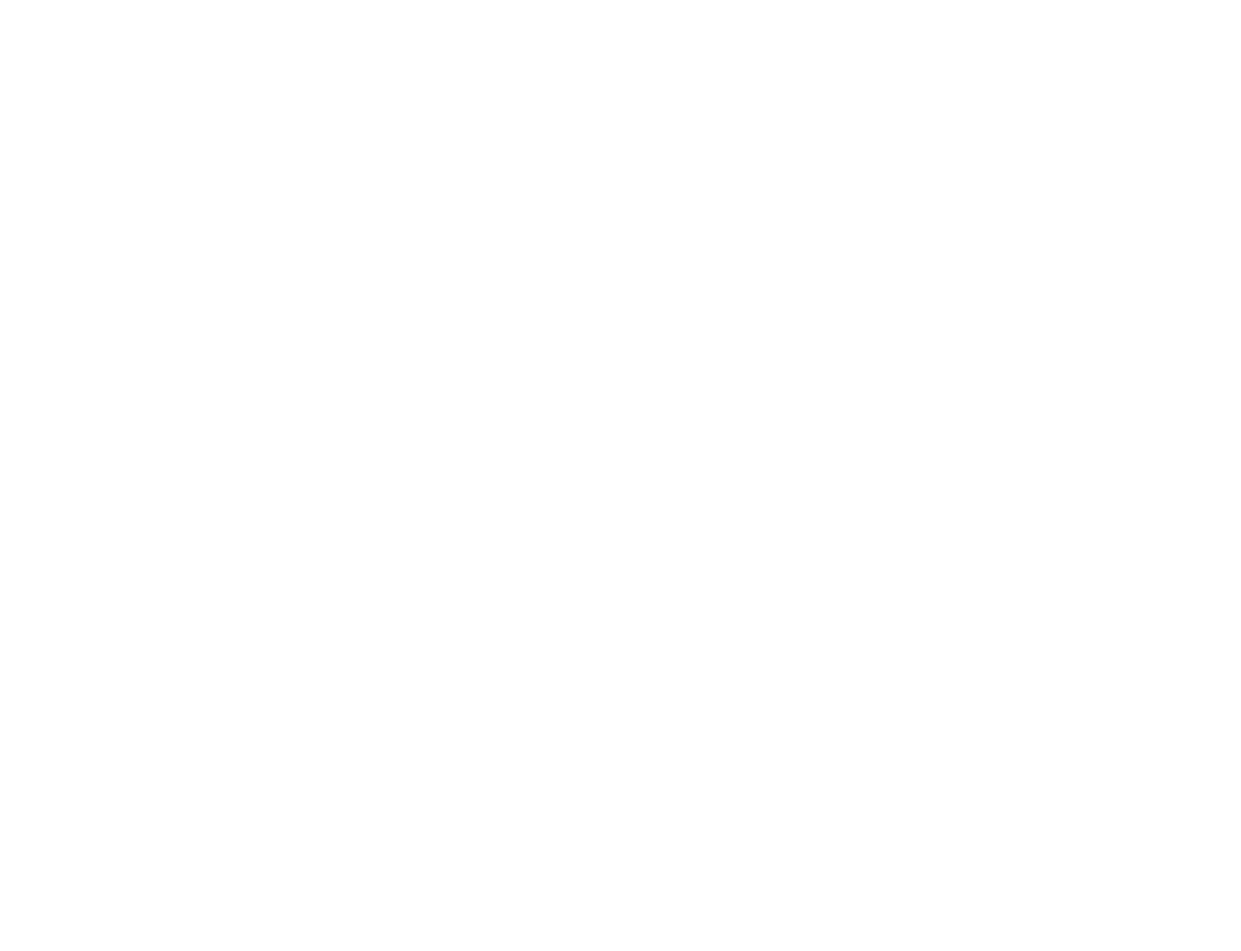
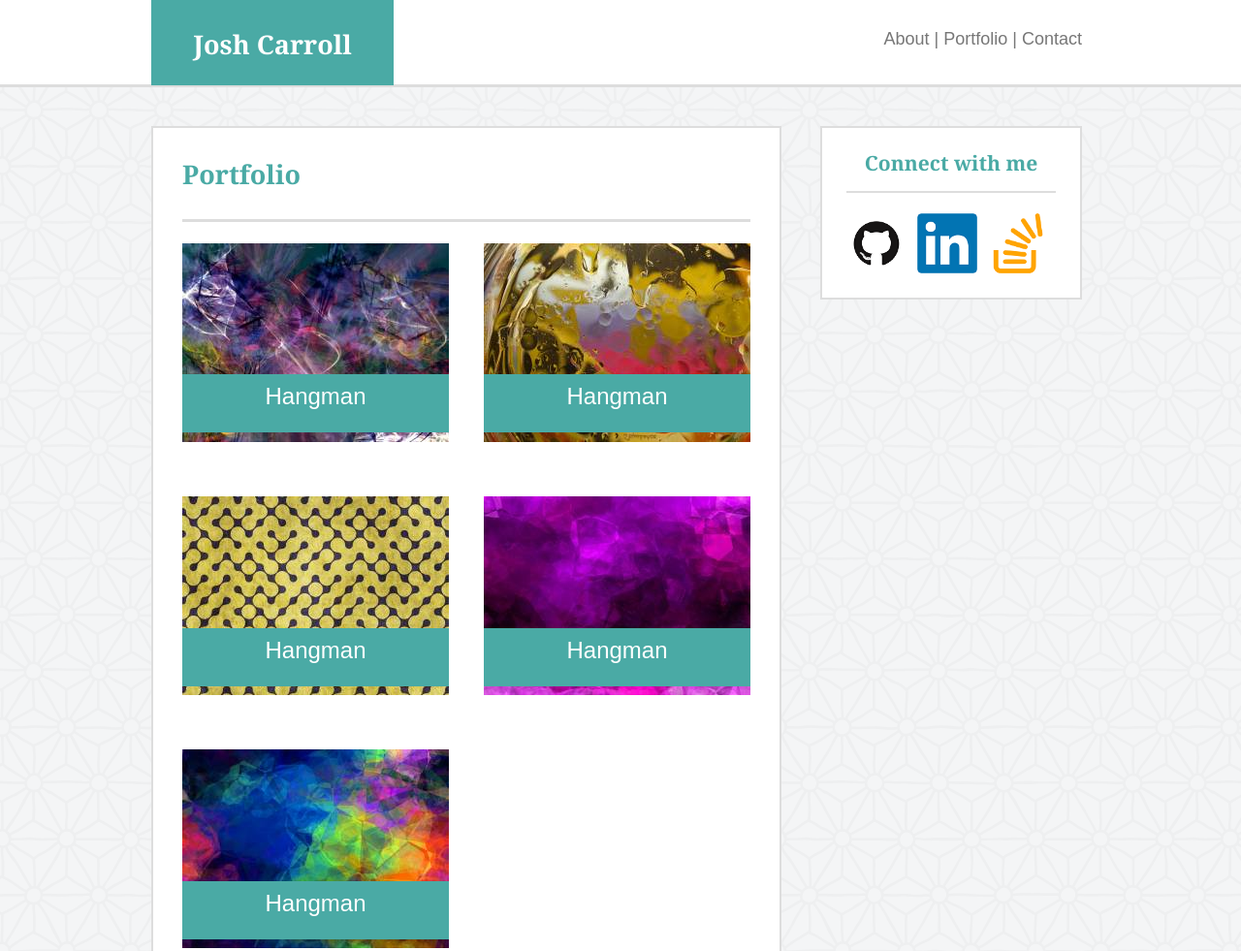
Before and after one commit to jcarroll42/Basic-Portfolio, a plain HTML site: page portfolio.html in a window 1280 px wide. Shown: the top 981 px of the page at 97% size. Before the commit the page ends 800 px from the top, so only its background shows below. Drawn offline with Linux system fonts and the light colour scheme.

```diff
--- a/assets/css/style.css
+++ b/assets/css/style.css
@@ -3,15 +3,18 @@
 
 }
 html{
-	height:100%;
+	/* height:100%; */
 }
 
 body{
-	height:100%;
+	/*height:100%; */
 	color:#777777;
 	font-family:'Arial', 'Helvetica Neue', Helvetica, sans-serif;
 	font-size: 18px;
 	margin:0px;
+	background-image:url("../images/background.png");
+	overflow: auto;
+
 
 
 }
@@ -52,16 +55,15 @@ aside{
 }
 
 .wrapper{
-	background-image:url("../images/background.png");
+	/*background-image:url("../images/background.png");*/
 	width:100%;
 	overflow:auto;
 	clear:both;
-	min-height:100%;
-	height:auto;
-	height:100%;
+	/*min-height:100%;*/
+
+	/*height:100%;*/
 	margin-bottom:-80px;
-
-
+	z-index: 1;
 
 }
 
@@ -73,12 +75,9 @@ aside{
 	border-color:#dddddd;
 	border-style: solid;
 	line-height: 1.9;
-	margin: 40px 40px 40px 156px;
-	padding:0px 20px 20px 20px;
+	margin: 40px 40px 120px 156px;
+	padding:0px 30px 20px 30px;
 	float:left;
-
-
-
 }
 
 .sidebar {
@@ -91,13 +90,13 @@ aside{
 	float:left;
 	margin: 40px 40px 40px 0px;
 	text-align: center;
-
-
-
+	/*position:fixed;*/
 }
 
 footer{
 	text-align: center;
+	width:100%;
+	overflow:auto;
 	font-size: 14px;
 	background: #666666;
 	height:80px;
@@ -107,6 +106,8 @@ footer{
 	border-style: solid hidden hidden hidden;
 	clear:both;
 	padding:23px 0px 0px 0px;
+	/*position: absolute;
+	z-index: 9000;*/
 
 }
 
@@ -153,8 +154,67 @@ h3{
 	margin: 0px 11px 0px 11px;
 }
 
+.portfolioimageright{
+
+	margin: 0px 36px 56px 0px;
+}
 
 
 img {
 	float:left;
 }
+
+.boxes{
+	width: 275px;
+	height:60px;
+	float:left;
+	position:absolute;
+	z-index: 100;
+	font-size: 24px;
+	text-align: center;
+	color: #ffffff;
+	background:#4aaaa5;
+
+
+}
+
+.box1{
+	margin: 135px 0px 0px 0px;
+}
+.box2{
+	margin: 135px 0px 0px 311px;
+}
+
+.box3{
+	margin: 397px 0px 0px 0px;
+}
+
+.box4{
+	margin: 397px 0px 0px 311px;
+}
+
+.box5{
+	margin: 658px 0px 0px 0px;
+}
+
+input{
+	width:100%;
+	padding:8px;
+	color:#777777;
+
+}
+
+#submit{
+	background:#4aaaa5;
+	width: 115px;
+	height:40px;
+	font-size: 18px;
+	color:#ffffff;
+	border:0;
+}
+
+textarea{
+	width:100%;
+	height:200px;
+
+}
--- a/portfolio.html
+++ b/portfolio.html
@@ -0,0 +1,60 @@
+<!doctype html>
+<html>
+<head>
+	<title>
+		Josh Carroll
+	</title>
+	<link rel="stylesheet" type="text/css" href="assets/css/style.css">
+
+</head>
+<body>
+
+
+
+	<div class="navbar">
+		<aside>
+			<h1>
+				Josh Carroll
+			</h1>
+		</aside>
+
+		<div class="navlinkbox">
+			About   |   Portfolio 	|   Contact
+		</div>
+
+	</div>
+
+	<div class="wrapper">
+
+		<div class="main-content">
+
+			<h2>Portfolio</h2>
+
+			<img src="assets/images/portfoliothumb1.jpg" class="portfolioimageright">
+			<div class="boxes box1">Hangman</div>
+			<img src="assets/images/portfoliothumb2.jpg">
+			<div class="boxes box2">Hangman</div>
+			<img src="assets/images/portfoliothumb3.jpg" class="portfolioimageright">
+			<div class="boxes box3">Hangman</div>
+			<img src="assets/images/portfoliothumb4.jpg">
+			<div class="boxes box4">Hangman</div>
+			<img src="assets/images/portfoliothumb5.jpg" class="portfolioimageright">
+			<div class="boxes box5">Hangman</div>
+
+
+
+		</div>
+
+		<div class="sidebar">
+			<h3>Connect with me</h3>
+			<img src="assets/images/GitHub-Mark.png" class="icons">
+			<img src="assets/images/LinkedIn_logo_initials.png" class="icons middle-icon">
+			<img src="assets/images/stackoverflow-6-xxl.png" class="icons">
+		</div>
+
+</div>
+	<footer>Copyright 2016 Josh Carroll</footer>
+
+
+</body>
+</html>
```
Also changed, not shown: contact.html (+63 -0 lines), index.html (+2 -2 lines), assets/images/abstract-q-c-640-480-10.jpg (deleted), assets/images/abstract-q-c-640-480-2.jpg (deleted), assets/images/abstract-q-c-640-480-5.jpg (deleted), assets/images/abstract-q-c-640-480-6.jpg (deleted), assets/images/abstract-q-c-640-480-7.jpg (deleted), assets/images/portfoliothumb1.jpg (added), assets/images/portfoliothumb2.jpg (added), assets/images/portfoliothumb3.jpg (added), assets/images/portfoliothumb4.jpg (added), assets/images/portfoliothumb5.jpg (added).
